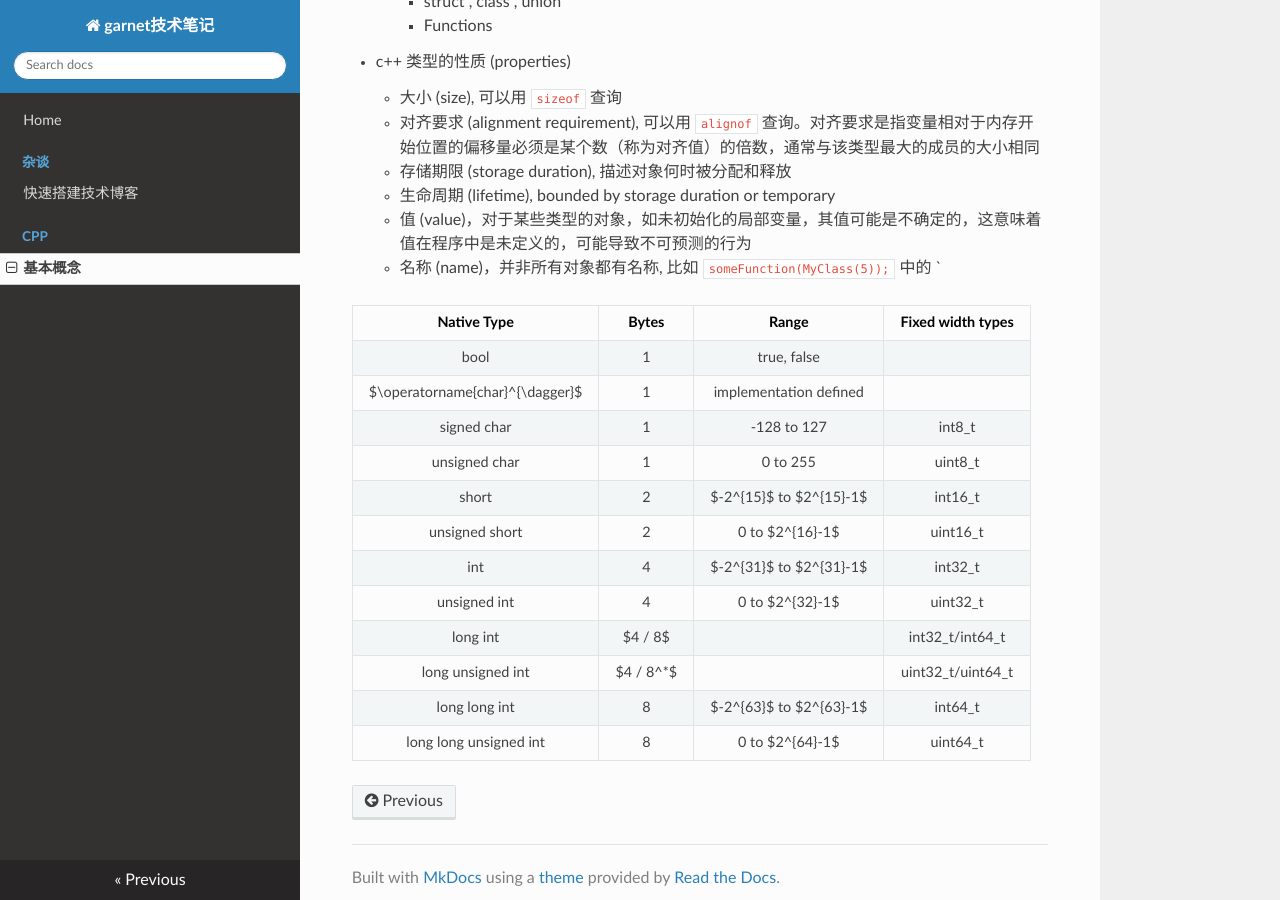
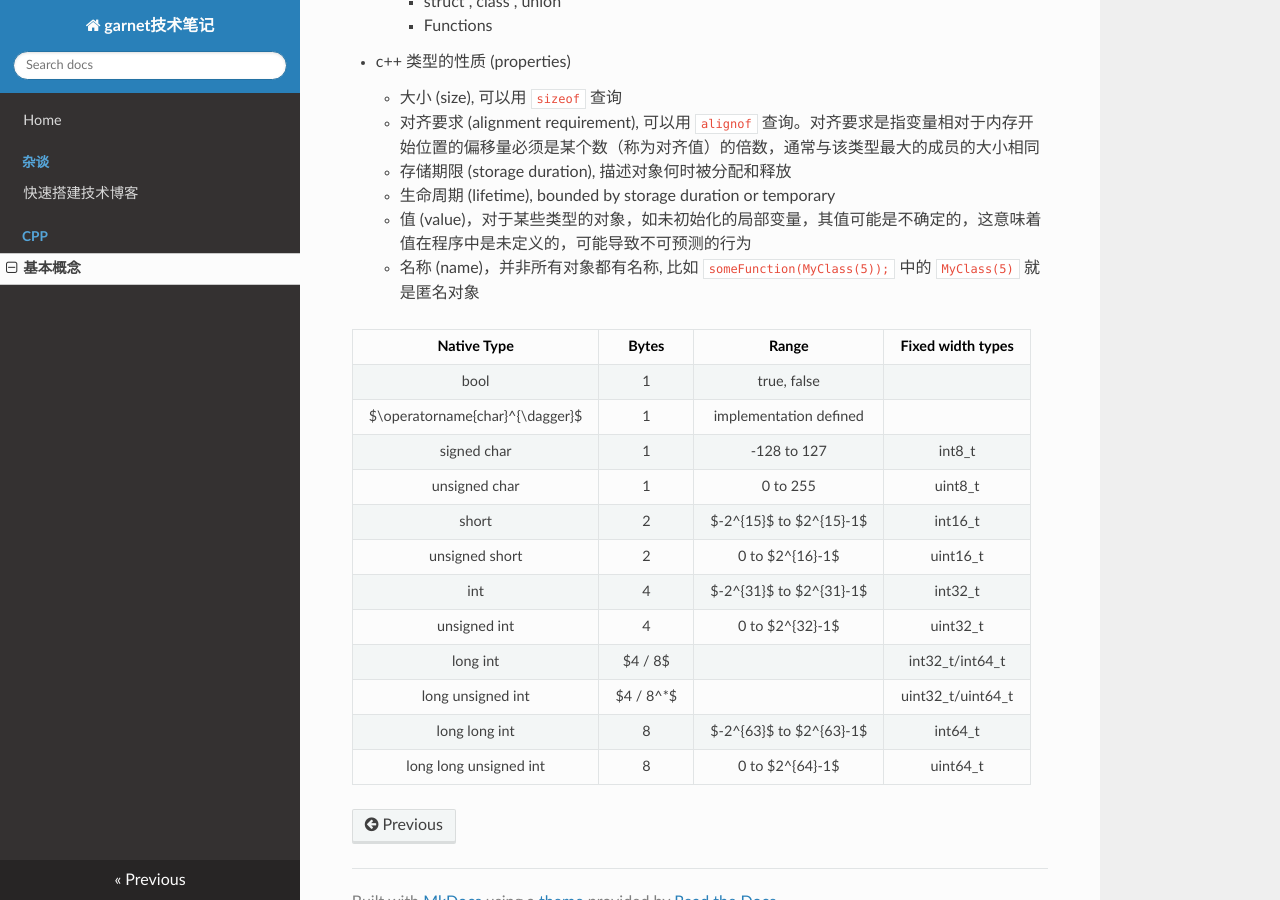
Before and after one commit to ymma98/technotes, an MkDocs documentation site: the page built from docs/cpp/基本概念.md, in a window 1280 px wide and 900 px high, scrolled down 1159 px. Built offline with MkDocs 1.6.1, drawn with Linux system fonts in a browser that asks for light colours; nearby versions of some CDN libraries; part of the change alters nothing that is shown.

Commit message:
docs/cpp/基本概念.md updated from https://stackedit.cn/

```diff
--- a/docs/cpp/基本概念.md
+++ b/docs/cpp/基本概念.md
@@ -44,7 +44,7 @@ g++ -std=c++26 <program.cpp> -o program
 	* 存储期限 (storage duration), 描述对象何时被分配和释放
 	* 生命周期 (lifetime), bounded by storage duration or temporary
 	* 值 (value)，对于某些类型的对象，如未初始化的局部变量，其值可能是不确定的，这意味着值在程序中是未定义的，可能导致不可预测的行为
-	* 名称 (name)，并非所有对象都有名称, 比如 `someFunction(MyClass(5));` 中的 `
+	* 名称 (name)，并非所有对象都有名称, 比如 `someFunction(MyClass(5));` 中的 `MyClass(5)` 就是匿名对象
 
 | Native Type | Bytes | Range | Fixed width types <br> <cstdint> |
 | :---: | :---: | :---: | :---: |
@@ -62,7 +62,7 @@ g++ -std=c++26 <program.cpp> -o program
 | long long unsigned int | 8 | 0 to $2^{64}-1$ | uint64_t |
 
 <!--stackedit_data:
-eyJoaXN0b3J5IjpbMTEwNjc5ODM4MCwtMTE4ODQ4MjIxMiwxOT
-U5OTMyMjQ3LC0yMzA1OTQ4OSwxMzY5NzU1NiwtODY2MjMzNjEz
-LDQ1NjkxOTE4NywxNDc0MDI2MDI3XX0=
+eyJoaXN0b3J5IjpbLTExODM0Nzc1MjgsLTExODg0ODIyMTIsMT
+k1OTkzMjI0NywtMjMwNTk0ODksMTM2OTc1NTYsLTg2NjIzMzYx
+Myw0NTY5MTkxODcsMTQ3NDAyNjAyN119
 -->
```
